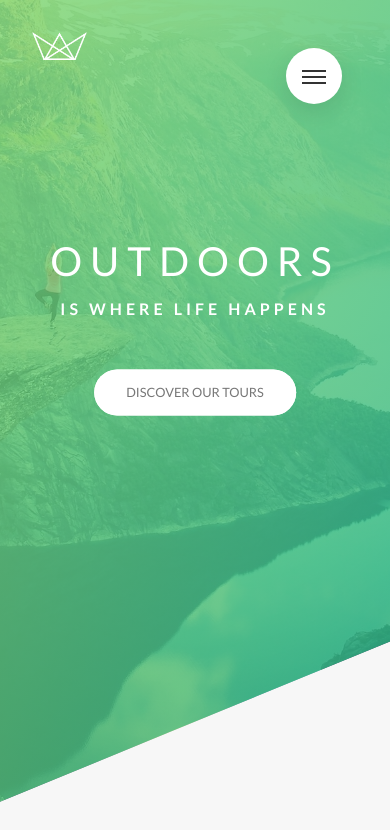
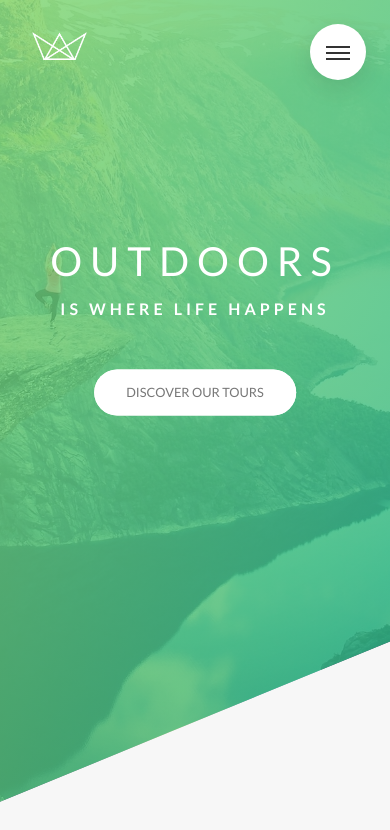
Before and after one commit to ewan-laws/natours, a website: page index.html in a window 390 px wide. Shown: the top 830 px of the page. Drawn offline with nearby package versions, Linux system fonts and the light colour scheme; files that its build step writes are made by us from their sources.

Commit message:
responsive navigatio button

```diff
--- a/sass/layout/_navigation.scss
+++ b/sass/layout/_navigation.scss
@@ -14,6 +14,15 @@
         box-shadow: 0 1rem 3rem rgba($color-black, .1);
         text-align: center;
         cursor: pointer;
+        @include respond(tab-port) {
+            top: 4rem;
+            right: 4rem;
+        }
+
+        @include respond(phone) {
+            top: 3rem;
+            right: 3rem;
+        }
     }
     &__background {
         height: 6rem;
@@ -26,7 +35,16 @@
         z-index: 1000;
 
         transition: transform .8s;
-        // transform: scale(80);
+
+        @include respond(tab-port) {
+            top: 4.5rem;
+            right: 4.5rem;
+        }
+
+        @include respond(phone) {
+            top: 3.5rem;
+            right: 3.5rem;
+        }
     }
     &__nav {
         speak: never;
```
